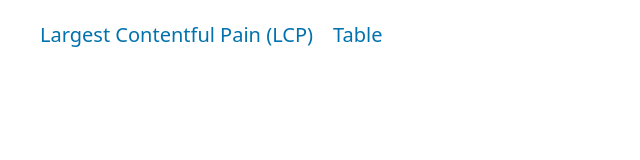
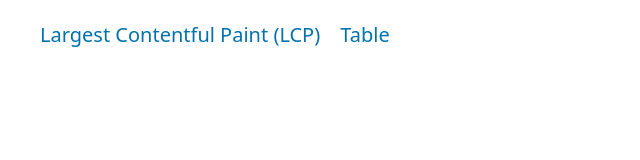
Before and after one commit to deeprecession/nuxt-rendering-performance-comparison, a Nuxt app: page / in a window 1280 px wide. Shown: the top 160 px of the page, without its empty margins (0-640 px from the left). Built offline with nearby package versions, Linux system fonts and the light colour scheme.

Commit message:
fix: navigation title

```diff
--- a/components/app/NavBar.vue
+++ b/components/app/NavBar.vue
@@ -5,7 +5,7 @@
 				<NuxtLink
 					:class="{ 'nav-link--active': isCategoryActive('lcp') }"
 					:to="{ name: 'lcp' }"
-				>Largest Contentful Pain (LCP)</NuxtLink>
+				>Largest Contentful Paint (LCP)</NuxtLink>
 			</li>
 			<li>
 				<NuxtLink
```
